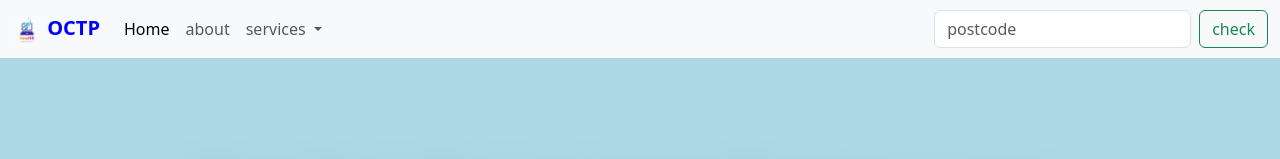
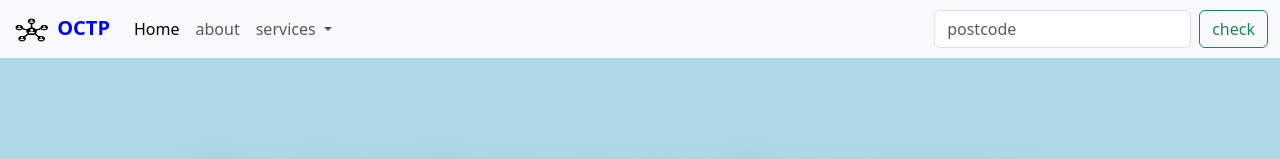
Before and after one commit to aliflieh02/One-click, a plain HTML site: page index.html in a window 1280 px wide. Shown: the top 159 px of the page. Drawn offline with nearby package versions, Linux system fonts and the light colour scheme.

Commit message:
Update index.html

```diff
--- a/index.html
+++ b/index.html
@@ -118,7 +118,7 @@
 
   <nav class="navbar navbar-expand-lg bg-body-tertiary">
     <div class="container-fluid">
-      <a class="navbar-brand" style="color: blue; font-weight: bold;"><img src="./LogoHR.ico" height="30" alt="icon"> OCTP</a>
+      <a class="navbar-brand" style="color: blue; font-weight: bold;"><img src="./Picture20.png" height="30" width="40" alt="icon"> OCTP</a>
       <button class="navbar-toggler" type="button" data-bs-toggle="collapse" data-bs-target="#navbarSupportedContent" aria-controls="navbarSupportedContent" aria-expanded="false" aria-label="Toggle navigation">
         <span class="navbar-toggler-icon"></span>
       </button>
```
